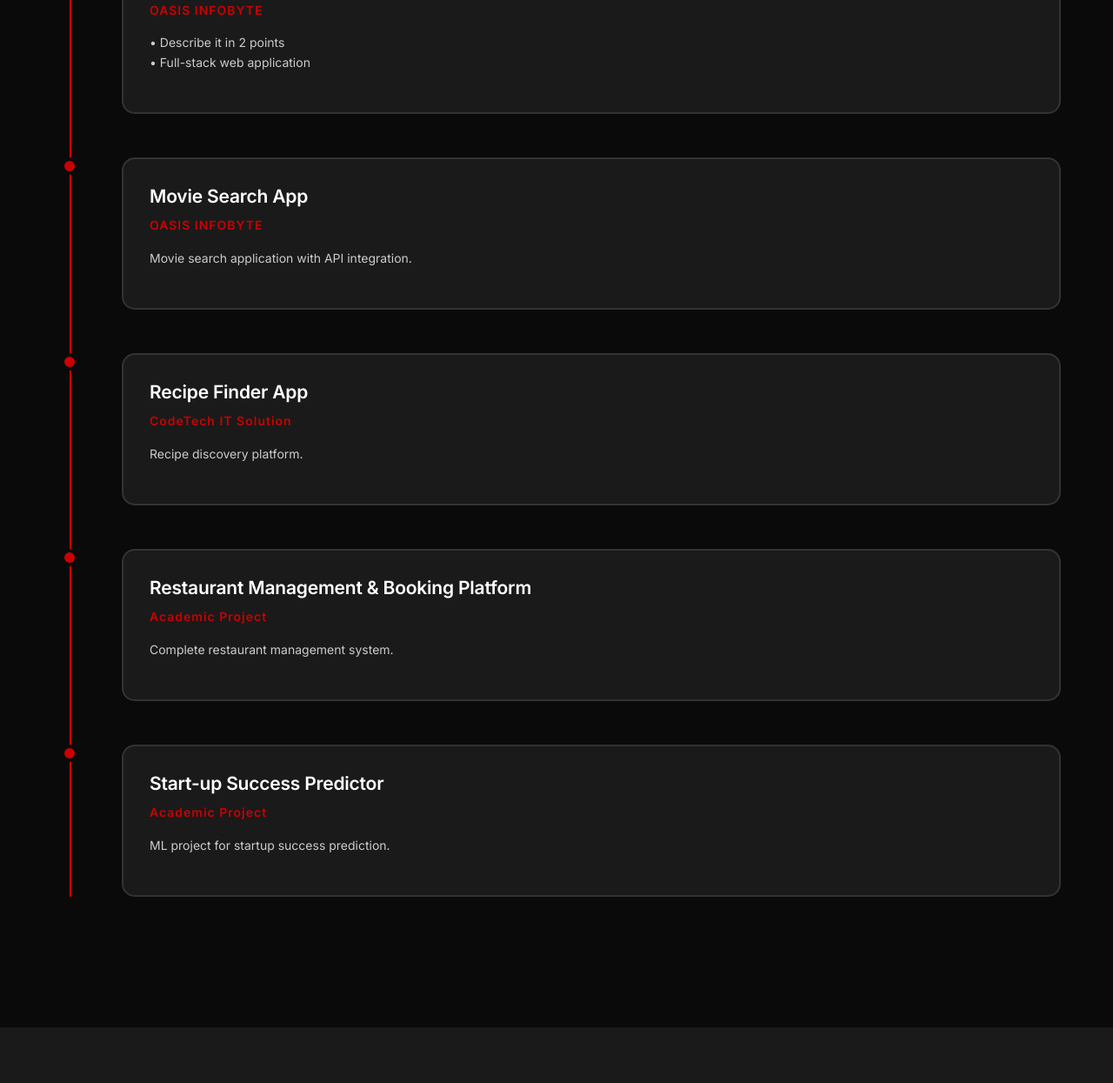
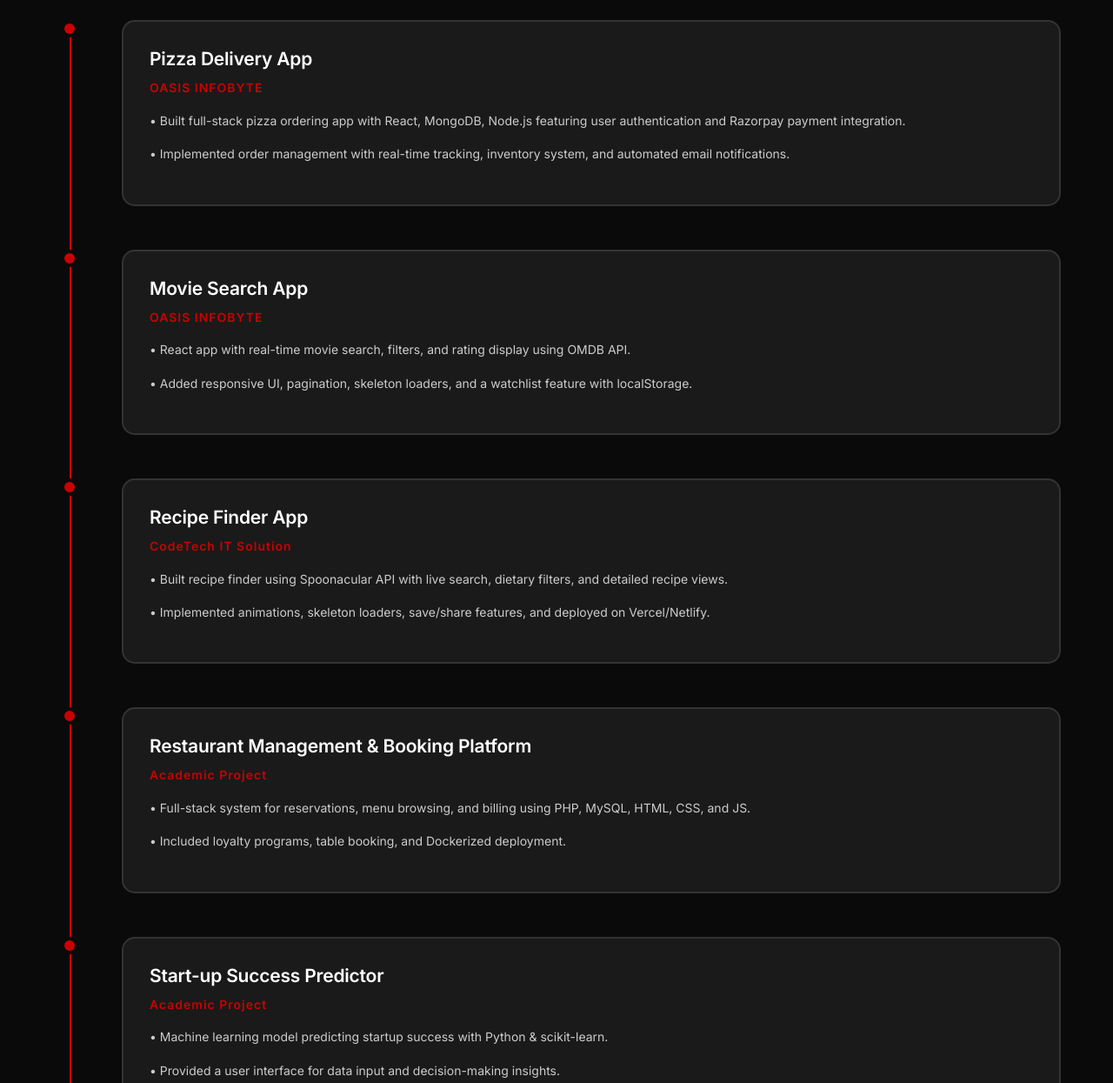
Before and after one commit to shivamsharma-3/portfolio, a plain HTML site: page index.html in a window 1280 px wide. Shown: the part 2676-3921 px from the top of the page at 87% size. Drawn offline with nearby package versions, Linux system fonts and the light colour scheme.

Commit message:
index.html

```diff
--- a/index.html
+++ b/index.html
@@ -161,7 +161,7 @@
                             <div class="timeline-content">
                                 <h4>Web Developer Intern</h4>
                                 <span class="timeline-date">CodeTech IT Solution - Feb 2025 - Apr 2025</span>
-                                <p>This is the title of the internship. This is company name and date of internship.</p>
+                                <p>• Built responsive web pages using HTML, CSS, and JavaScript. <br>• Implemented best practices in UI/UX design for user-friendly interfaces. <br>• Worked with tools like GitHub, Figma, and Chrome DevTools.</p>
                             </div>
                         </div>
 
@@ -170,7 +170,7 @@
                             <div class="timeline-content">
                                 <h4>Web Development & Designing</h4>
                                 <span class="timeline-date">OASIS InfoBYTE - Aug 2025 - Sep 2025</span>
-                                <p>Web development and designing internship experience.</p>
+                                <p>• Completed AICTE OIB-SIP internship in Web Development & Designing. <br>• Worked on projects including Movie Search App and Recipe Finder App using React, APIs, Axios, and Styled Components. <br>• Received Letter of Recommendation (LOR) for excellent performance and contributions.</p>
                             </div>
                         </div>
                     </div>
@@ -185,7 +185,8 @@
                             <div class="timeline-content">
                                 <h4>Pizza Delivery App</h4>
                                 <span class="timeline-date">OASIS INFOBYTE</span>
-                                <p>• Describe it in 2 points<br>• Full-stack web application</p>
+                                <p>• Built full-stack pizza ordering app with React, MongoDB, Node.js featuring user authentication and Razorpay payment integration.</p>
+                                <p>• Implemented order management with real-time tracking, inventory system, and automated email notifications.</p>
                             </div>
                         </div>
 
@@ -194,7 +195,8 @@
                             <div class="timeline-content">
                                 <h4>Movie Search App</h4>
                                 <span class="timeline-date">OASIS INFOBYTE</span>
-                                <p>Movie search application with API integration.</p>
+                                <p>• React app with real-time movie search, filters, and rating display using OMDB API.</p>
+                                <p>• Added responsive UI, pagination, skeleton loaders, and a watchlist feature with localStorage.</p>
                             </div>
                         </div>
 
@@ -203,7 +205,8 @@
                             <div class="timeline-content">
                                 <h4>Recipe Finder App</h4>
                                 <span class="timeline-date">CodeTech IT Solution</span>
-                                <p>Recipe discovery platform.</p>
+                                <p>• Built recipe finder using Spoonacular API with live search, dietary filters, and detailed recipe views.</p>
+                                <p>• Implemented animations, skeleton loaders, save/share features, and deployed on Vercel/Netlify.</p>
                             </div>
                         </div>
 
@@ -212,7 +215,8 @@
                             <div class="timeline-content">
                                 <h4>Restaurant Management & Booking Platform</h4>
                                 <span class="timeline-date">Academic Project</span>
-                                <p>Complete restaurant management system.</p>
+                                <p>• Full-stack system for reservations, menu browsing, and billing using PHP, MySQL, HTML, CSS, and JS.</p>
+                                <p>• Included loyalty programs, table booking, and Dockerized deployment.</p>
                             </div>
                         </div>
 
@@ -221,7 +225,8 @@
                             <div class="timeline-content">
                                 <h4>Start-up Success Predictor</h4>
                                 <span class="timeline-date">Academic Project</span>
-                                <p>ML project for startup success prediction.</p>
+                                <p>• Machine learning model predicting startup success with Python & scikit-learn.</p>
+                                <p>• Provided a user interface for data input and decision-making insights.</p>
                             </div>
                         </div>
                     </div>
```
